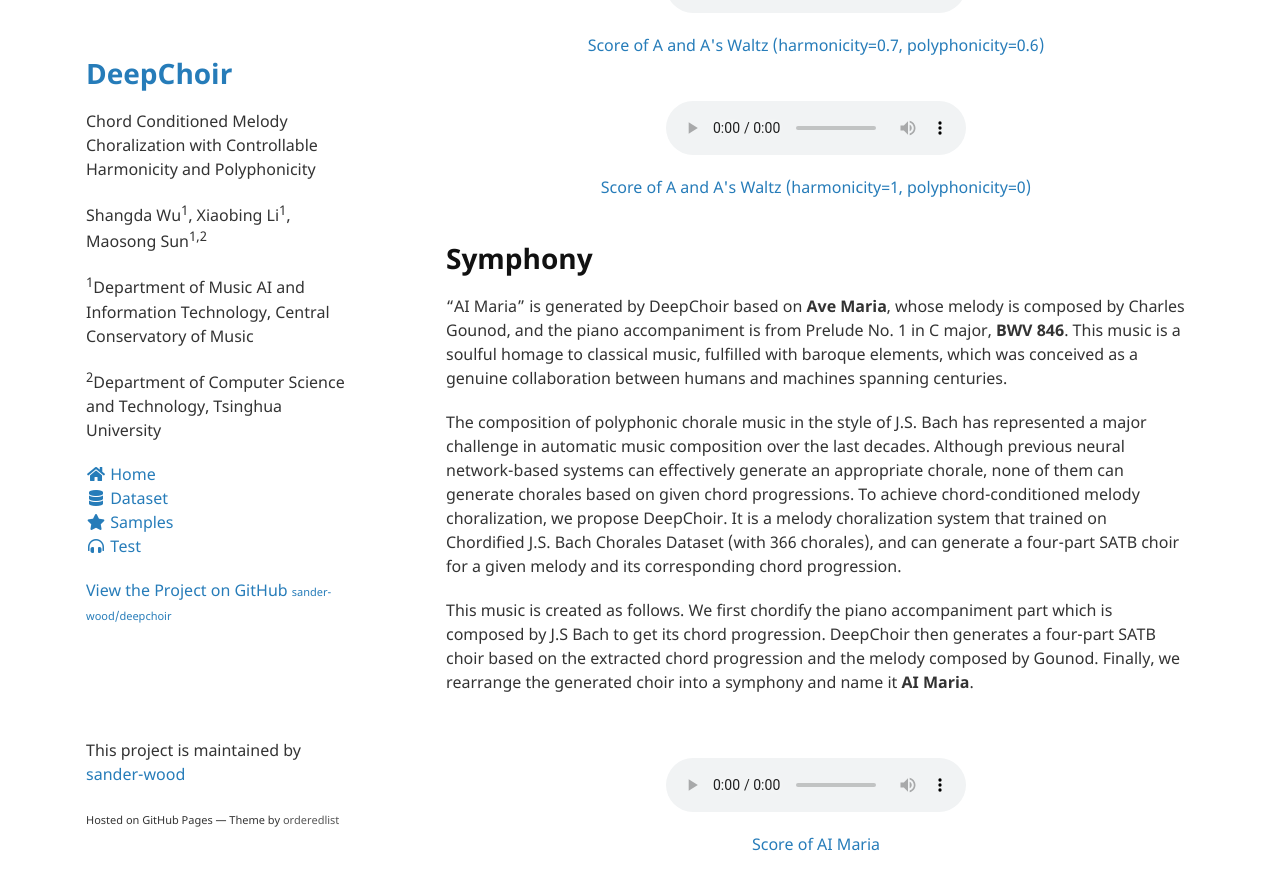
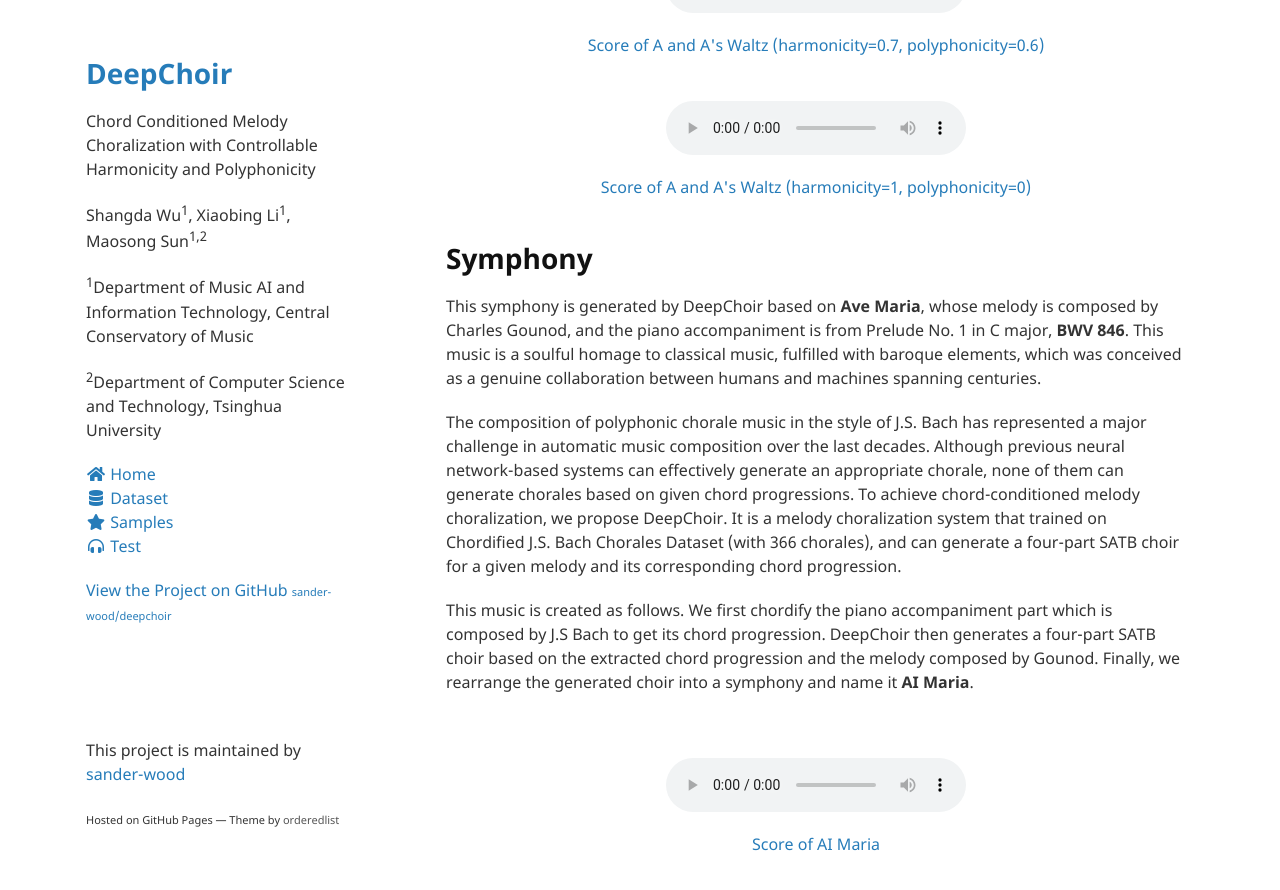
Before and after one commit to sander-wood/deepchoir, a Jekyll site: the page built from samples.md, in a window 1280 px wide and 900 px high, scrolled down 1015 px. Shown: the top 890 px of the window. Built offline with Jekyll 4.4.1, drawn with Linux system fonts in a browser that asks for light colours; nearby versions of some CDN libraries.

Commit message:
Update samples.md

```diff
--- a/samples.md
+++ b/samples.md
@@ -34,7 +34,7 @@
 
 # Symphony
 
-"AI Maria" is generated by DeepChoir based on **Ave Maria**, whose melody is composed by Charles Gounod, and the piano accompaniment is from Prelude No. 1 in C major, **BWV 846**. This music is a soulful homage to classical music, fulfilled with baroque elements, which was conceived as a genuine collaboration between humans and machines spanning centuries.
+This symphony is generated by DeepChoir based on **Ave Maria**, whose melody is composed by Charles Gounod, and the piano accompaniment is from Prelude No. 1 in C major, **BWV 846**. This music is a soulful homage to classical music, fulfilled with baroque elements, which was conceived as a genuine collaboration between humans and machines spanning centuries.
 
 The composition of polyphonic chorale music in the style of J.S. Bach has represented a major challenge in automatic music composition over the last decades. Although previous neural network-based systems can effectively generate an appropriate chorale, none of them can generate chorales based on given chord progressions. To achieve chord-conditioned melody choralization, we propose DeepChoir. It is a melody choralization system that trained on Chordified J.S. Bach Chorales Dataset (with 366 chorales), and can generate a four-part SATB choir for a given melody and its corresponding chord progression.
 
```
